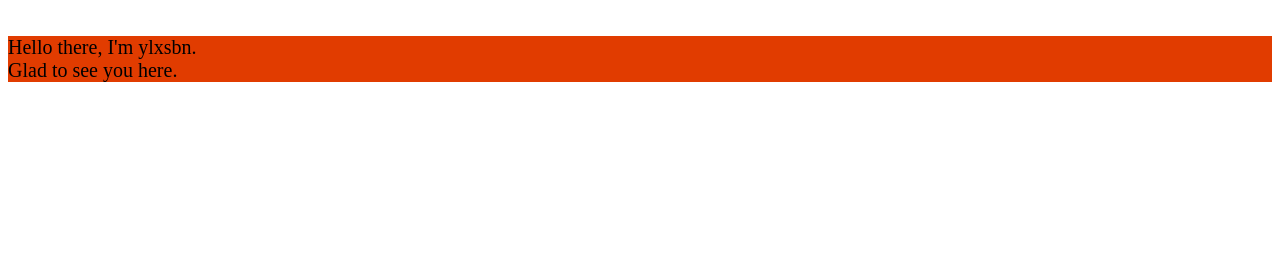
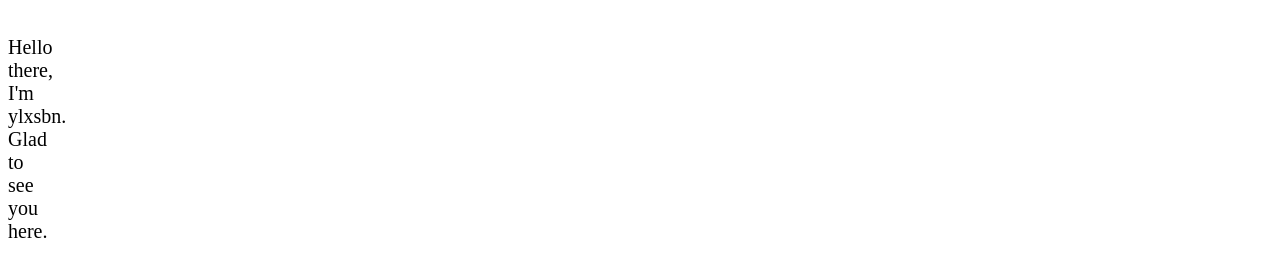
Before and after one commit to ylxsbn/ylxsbn.github.io, a plain HTML site: page index.html in a window 1280 px wide. Shown: the part 171-448 px from the top of the page. Drawn offline with Linux system fonts and the light colour scheme.

Commit message:
Update par1.css

```diff
--- a/styles/par1.css
+++ b/styles/par1.css
@@ -20,5 +20,7 @@ body{
 	font-weight:thin;
 	font-size:20px;
 	color:black;
-	margin-top: 20px
+	margin-top: 20px;
+	margin-left:0px;
+	margin-right:1510px;
 	}
```
